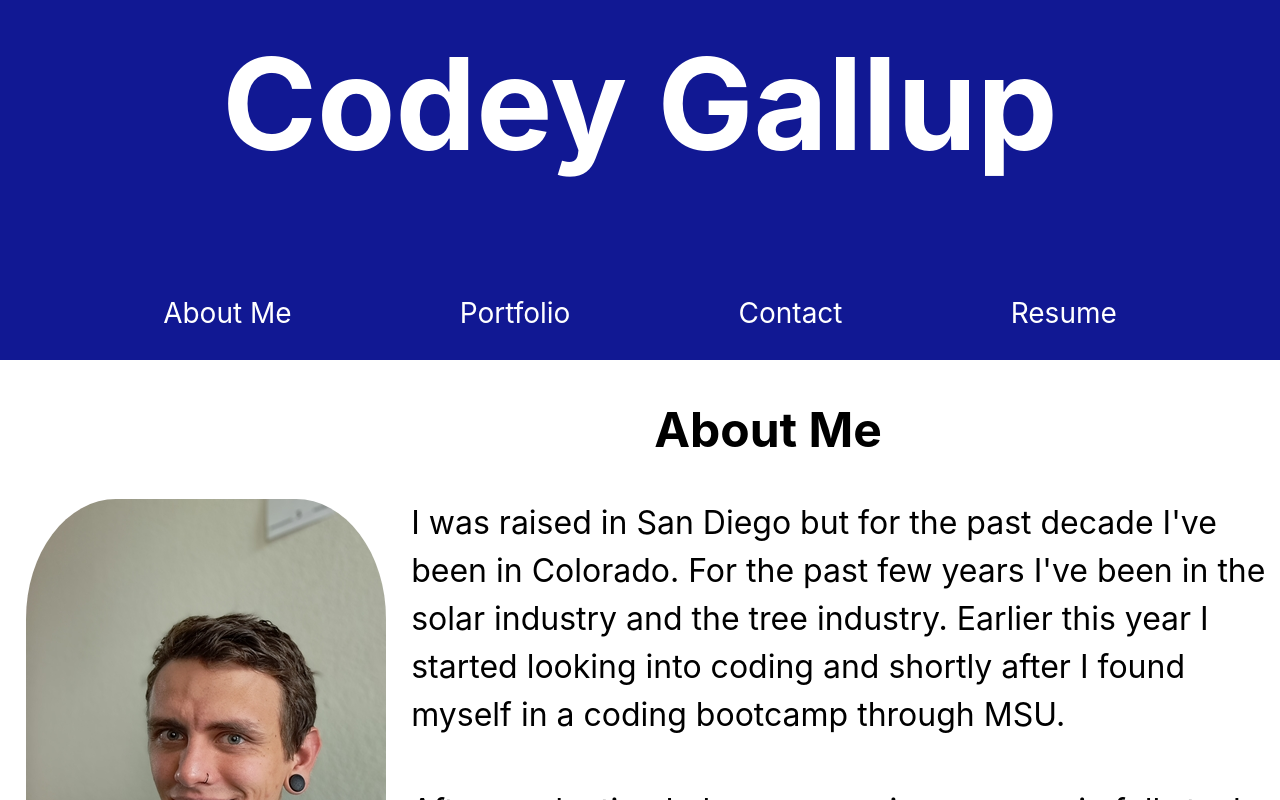
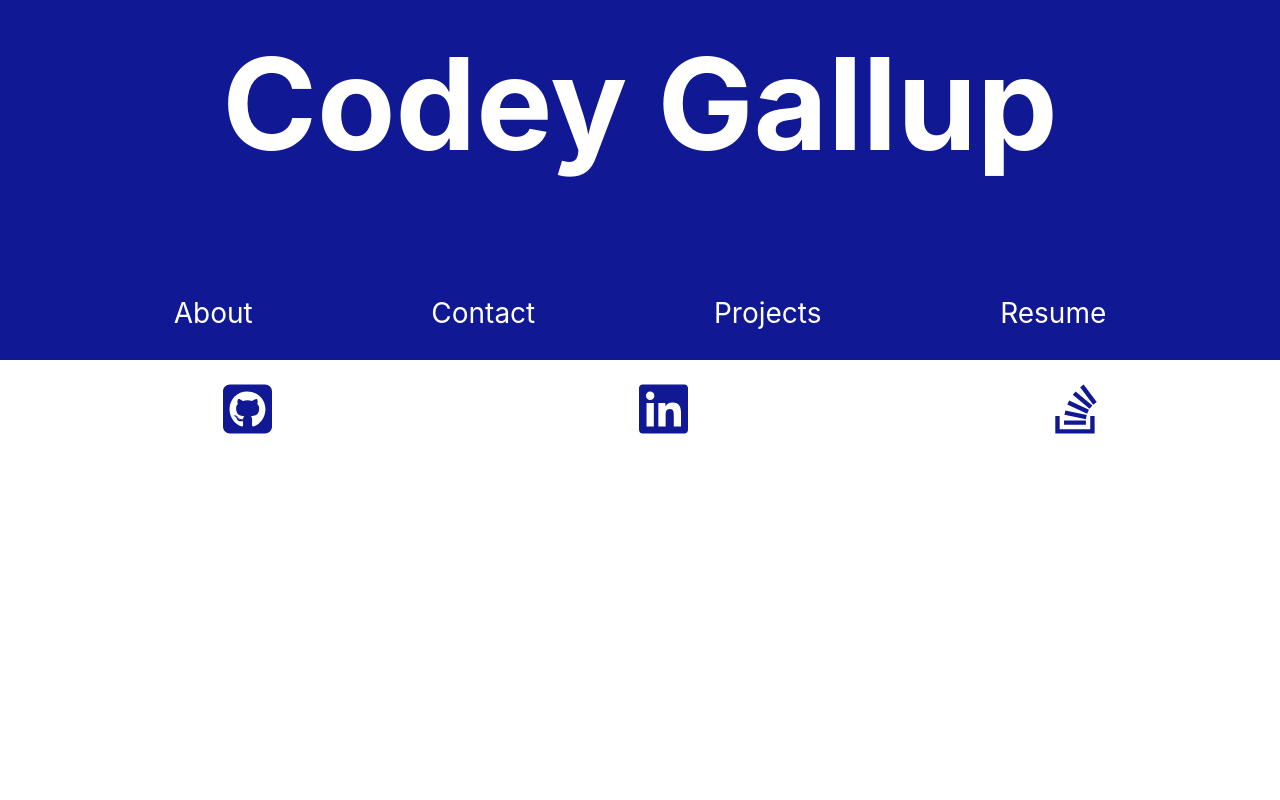
Before and after one commit to Codeyg12/reactPortfolio, a React (Create React App) app: page / in a window 1280 px wide. Shown: the top 800 px of the page. Built offline with nearby package versions, Linux system fonts and the light colour scheme.

Commit message:
changed from switch case to router

```diff
--- a/src/App.js
+++ b/src/App.js
@@ -1,39 +1,26 @@
-import React, { useEffect, useState } from "react";
+import React, { useEffect } from "react";
 import Header from "./components/Header";
 import Navbar from "./components/Navigation";
 import Footer from "./components/Footer";
-import { About, Contact, Project, Resume } from './components/pages'
+import { About, Contact, Project, Resume } from "./components/pages";
 import "./App.css";
+import { Route, Routes } from "react-router-dom";
 
 function App() {
   useEffect(() => {
     document.title = "Codey's Portfolio";
   }, []);
-  const [currentPage, setCurrentPage] = useState("about");
-
-  // Switch statment to render the clicked on page
-  function loadPage() {
-    switch (currentPage) {
-      case "contact":
-        return <Contact />;
-      case "portfolio":
-        return <Project />;
-      case "resume":
-        return <Resume />;
-      default:
-        return <About />;
-    }
-  }
-
-  function changePage(page) {
-    setCurrentPage(page);
-  }
 
   return (
     <div className="container">
       <Header />
-      <Navbar currentPage={currentPage} changePage={changePage} />
-      {loadPage()}
+      <Navbar />
+        <Routes>
+          <Route path="/about" element={<About />} />
+          <Route path="/contact" element={<Contact />} />
+          <Route path="/portfolio" element={<Project />} />
+          <Route path="/resume" element={<Resume />} />
+        </Routes>
       <Footer />
     </div>
   );
--- a/src/components/Navigation.js
+++ b/src/components/Navigation.js
@@ -1,20 +1,13 @@
 import React from "react";
+import { Link } from "react-router-dom";
 
-export default function Navbar({ changePage }) {
+export default function Navbar() {
   return (
     <nav className="navbar">
-      <a href="#about" onClick={() => changePage("about")}>
-        About Me
-      </a>
-      <a href="#portfolio" onClick={() => changePage("portfolio")}>
-        Portfolio
-      </a>
-      <a href="#contact" onClick={() => changePage("contact")}>
-        Contact
-      </a>
-      <a href="#resume" onClick={() => changePage("resume")}>
-        Resume
-      </a>
+      <Link to="/about">About</Link>
+      <Link to="/contact">Contact</Link>
+      <Link to="/portfolio">Projects</Link>
+      <Link to="/resume">Resume</Link>
     </nav>
   );
 }
--- a/src/index.js
+++ b/src/index.js
@@ -1,13 +1,16 @@
-import React from 'react';
-import ReactDOM from 'react-dom/client';
-import './index.css';
-import App from './App';
-import reportWebVitals from './reportWebVitals';
+import React from "react";
+import ReactDOM from "react-dom/client";
+import "./index.css";
+import App from "./App";
+import reportWebVitals from "./reportWebVitals";
+import { BrowserRouter } from "react-router-dom";
 
-const root = ReactDOM.createRoot(document.getElementById('root'));
+const root = ReactDOM.createRoot(document.getElementById("root"));
 root.render(
   <React.StrictMode>
-    <App />
+    <BrowserRouter>
+      <App />
+    </BrowserRouter>
   </React.StrictMode>
 );
 
```
